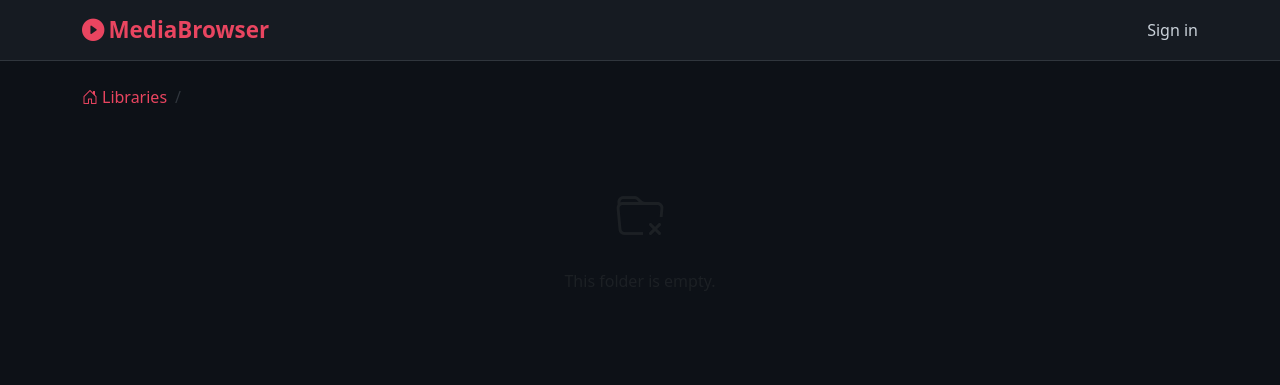
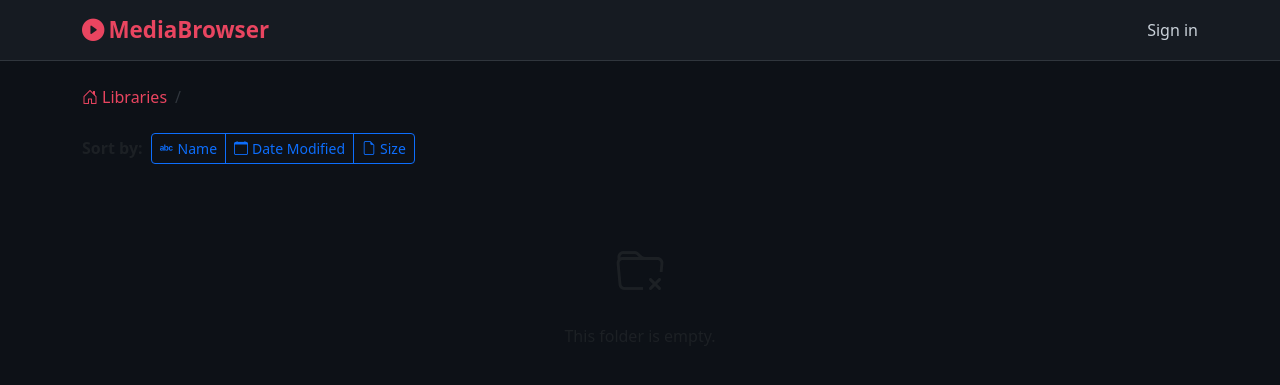
Before and after one commit to AceCJM/MediaBrowser, a Django app: template browser/templates/browser/browse.html in a window 1280 px wide. Shown: the top 385 px of the page. Run offline with Django 5.2, Linux system fonts and the light colour scheme; the template is opened without the code that fills it, so the values that code supplies are empty.

Commit message:
Adds sorting controls for folders and media files
Enables users to sort directory contents by name, date modified, or size in ascending or descending order, enhancing navigation and organization of media libraries.

```diff
--- a/browser/templates/browser/browse.html
+++ b/browser/templates/browser/browse.html
@@ -27,6 +27,65 @@
     {% endfor %}
   </ol>
 </nav>
+
+{# ── Sorting controls ──────────────────────────────────────────────────────── #}
+<div class="mb-4">
+  <div class="d-flex align-items-center gap-2">
+    <span class="text-muted fw-semibold">Sort by:</span>
+    <div class="btn-group btn-group-sm" role="group">
+      {# Name sorting #}
+      {% if sort_by == 'name' %}
+        {% if sort_order == 'asc' %}
+          <a href="?{% if subpath %}subpath={{ subpath }}&{% endif %}sort=name&order=desc" class="btn btn-outline-primary active">
+            <i class="bi bi-alphabet me-1"></i>Name <i class="bi bi-chevron-up ms-1"></i>
+          </a>
+        {% else %}
+          <a href="?{% if subpath %}subpath={{ subpath }}&{% endif %}sort=name&order=asc" class="btn btn-outline-primary active">
+            <i class="bi bi-alphabet me-1"></i>Name <i class="bi bi-chevron-down ms-1"></i>
+          </a>
+        {% endif %}
+      {% else %}
+        <a href="?{% if subpath %}subpath={{ subpath }}&{% endif %}sort=name&order=asc" class="btn btn-outline-primary">
+          <i class="bi bi-alphabet me-1"></i>Name
+        </a>
+      {% endif %}
+
+      {# Date sorting #}
+      {% if sort_by == 'date' %}
+        {% if sort_order == 'asc' %}
+          <a href="?{% if subpath %}subpath={{ subpath }}&{% endif %}sort=date&order=desc" class="btn btn-outline-primary active">
+            <i class="bi bi-calendar me-1"></i>Date Modified <i class="bi bi-chevron-up ms-1"></i>
+          </a>
+        {% else %}
+          <a href="?{% if subpath %}subpath={{ subpath }}&{% endif %}sort=date&order=asc" class="btn btn-outline-primary active">
+            <i class="bi bi-calendar me-1"></i>Date Modified <i class="bi bi-chevron-down ms-1"></i>
+          </a>
+        {% endif %}
+      {% else %}
+        <a href="?{% if subpath %}subpath={{ subpath }}&{% endif %}sort=date&order=asc" class="btn btn-outline-primary">
+          <i class="bi bi-calendar me-1"></i>Date Modified
+        </a>
+      {% endif %}
+
+      {# Size sorting #}
+      {% if sort_by == 'size' %}
+        {% if sort_order == 'asc' %}
+          <a href="?{% if subpath %}subpath={{ subpath }}&{% endif %}sort=size&order=desc" class="btn btn-outline-primary active">
+            <i class="bi bi-file-earmark me-1"></i>Size <i class="bi bi-chevron-up ms-1"></i>
+          </a>
+        {% else %}
+          <a href="?{% if subpath %}subpath={{ subpath }}&{% endif %}sort=size&order=asc" class="btn btn-outline-primary active">
+            <i class="bi bi-file-earmark me-1"></i>Size <i class="bi bi-chevron-down ms-1"></i>
+          </a>
+        {% endif %}
+      {% else %}
+        <a href="?{% if subpath %}subpath={{ subpath }}&{% endif %}sort=size&order=asc" class="btn btn-outline-primary">
+          <i class="bi bi-file-earmark me-1"></i>Size
+        </a>
+      {% endif %}
+    </div>
+  </div>
+</div>
 
 {# ── Back button ───────────────────────────────────────────────────────────── #}
 {% if subpath %}
```
Also changed, not shown: browser/views.py (+36 -3 lines).
